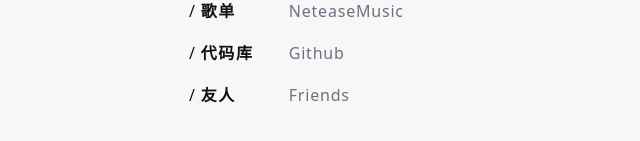
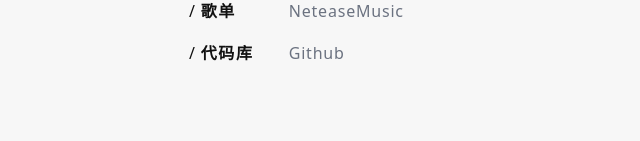
Before and after one commit to varzy/homepage-next, a Next.js app: page / in a window 1280 px wide. Shown: the part 483-624 px from the top of the page, without its empty margins (3-643 px from the left). Built offline with nearby package versions, Linux system fonts and the light colour scheme.

Commit message:
Update readme with new last edited and fetched times; remove Friends page

```diff
--- a/src/app/(pages)/friends/page.tsx
+++ /dev/null
@@ -1,17 +0,0 @@
-import { Metadata } from 'next';
-import { notFound } from 'next/navigation';
-import { getPageWithContent } from '@/app/_lib/page-loader';
-import { getEmojiFavicon } from '@/utils/favicon';
-import MdxRenderer from '../../_components/MdxRenderer';
-
-export const metadata: Metadata = {
-  title: 'Friends',
-  icons: getEmojiFavicon('✌️'),
-};
-
-export default async function Friends() {
-  const postWithContent = await getPageWithContent('friends');
-  if (!postWithContent) notFound();
-
-  return <MdxRenderer source={postWithContent.content} />;
-}
--- a/src/app/page.tsx
+++ b/src/app/page.tsx
@@ -33,11 +33,6 @@ export default function Home() {
       href: 'https://github.com/varzy',
       target: '_blank',
     },
-    {
-      label: '友人',
-      alias: 'Friends',
-      href: '/friends',
-    },
   ];
 
   return (
```
Also changed, not shown: content/pages/readme.md.
